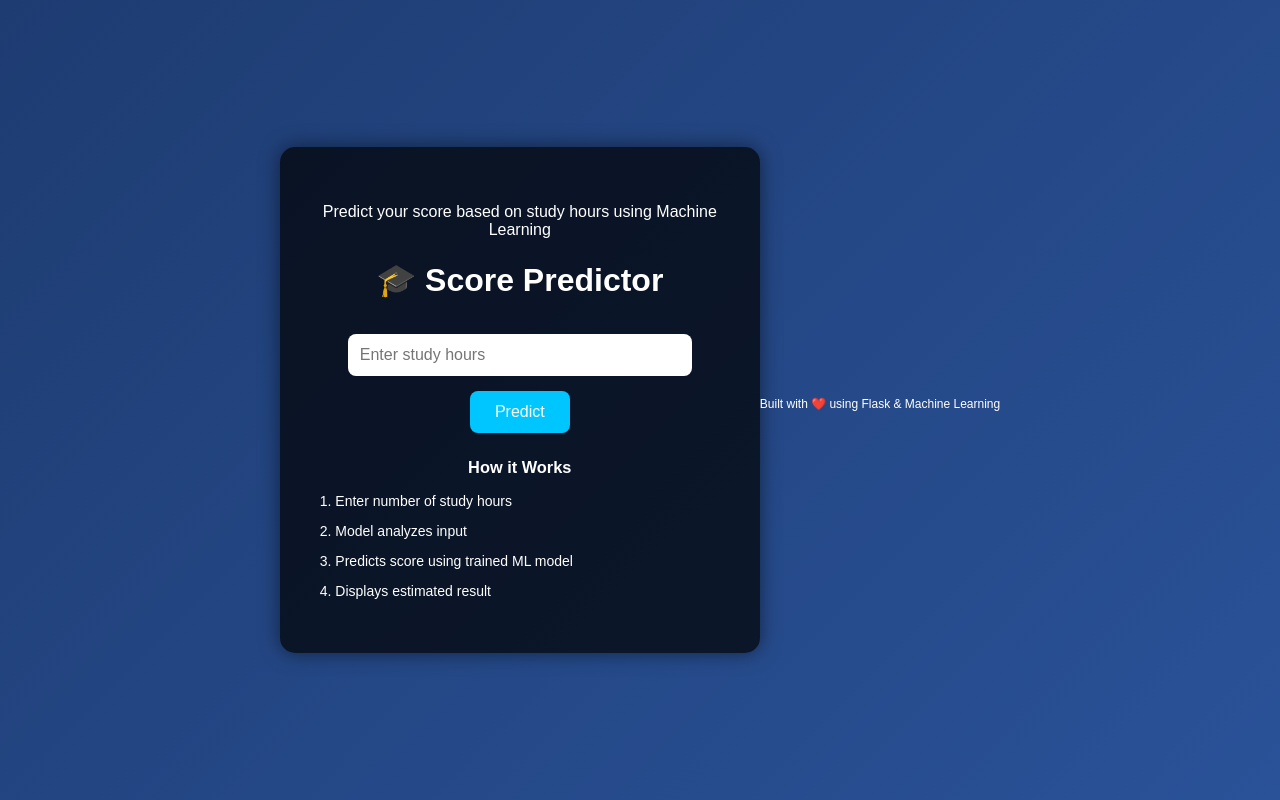
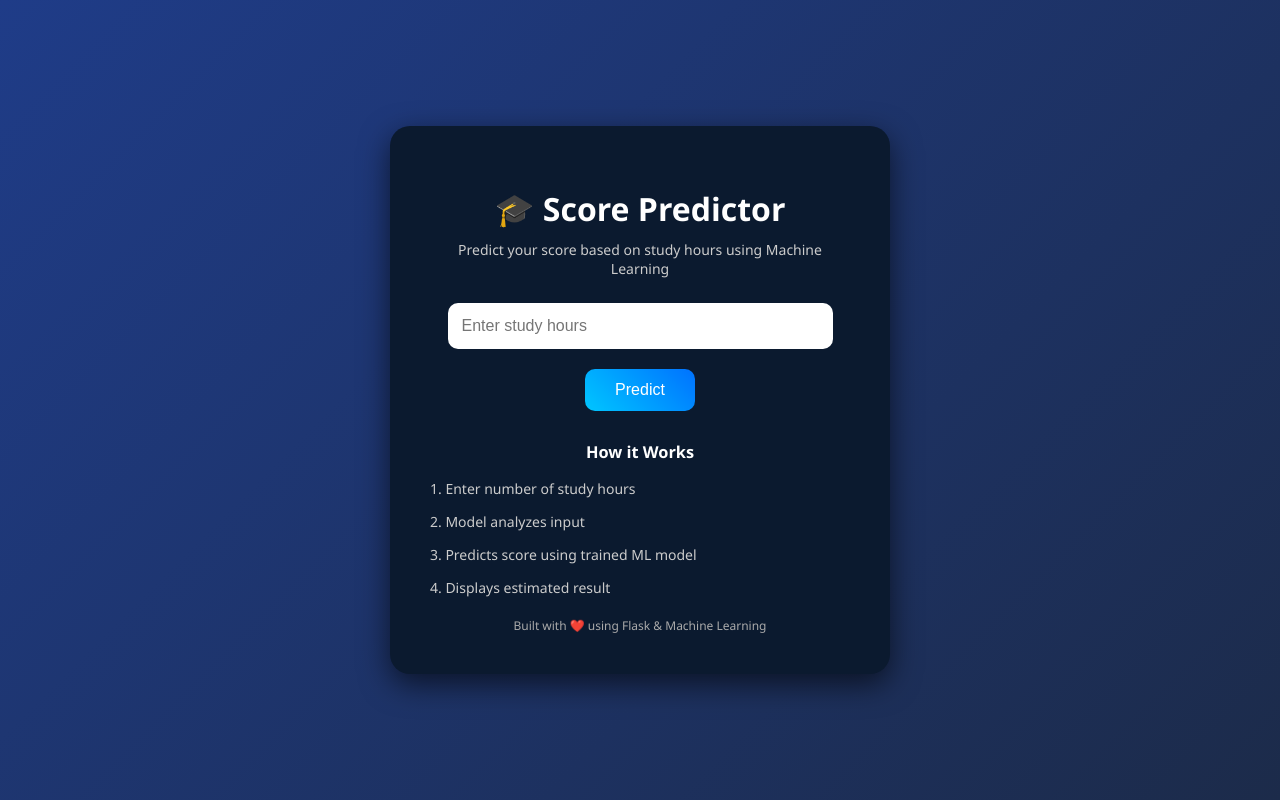
Before and after one commit to SaitejaGoshika/student-score-predictor, a Flask app: page / in a window 1280 px wide. Run offline with Flask 3, Linux system fonts and the light colour scheme; parts of the project's set-up code (start-up, migrations or seed data) failed here and were passed over.

Commit message:
UI upgrade

```diff
--- a/templates/index.html
+++ b/templates/index.html
@@ -6,9 +6,8 @@
     <style>
         body {
             margin: 0;
-            padding: 0;
-            font-family: Arial, sans-serif;
-            background: linear-gradient(135deg, #1e3c72, #2a5298);
+            font-family: 'Segoe UI', sans-serif;
+            background: linear-gradient(135deg, #1f3c88, #1c2b4a);
             height: 100vh;
             display: flex;
             justify-content: center;
@@ -17,55 +16,72 @@
         }
 
         .container {
-            background: rgba(0, 0, 0, 0.7);
+            background: #0b1a2f;
             padding: 40px;
-            border-radius: 15px;
+            border-radius: 20px;
+            width: 420px;
             text-align: center;
-            width: 400px;
-            box-shadow: 0px 0px 20px rgba(0,0,0,0.5);
+            box-shadow: 0px 10px 30px rgba(0,0,0,0.6);
         }
 
         h1 {
-            margin-bottom: 20px;
+            margin-bottom: 10px;
+        }
+
+        .subtitle {
+            font-size: 14px;
+            color: #ccc;
+            margin-bottom: 25px;
         }
 
         input {
-            width: 80%;
-            padding: 12px;
-            border-radius: 8px;
+            width: 85%;
+            padding: 14px;
+            border-radius: 10px;
             border: none;
-            margin: 15px 0;
             font-size: 16px;
+            margin-bottom: 20px;
+            outline: none;
         }
 
         button {
-            padding: 12px 25px;
+            padding: 12px 30px;
+            border-radius: 10px;
             border: none;
-            border-radius: 8px;
-            background-color: #00c6ff;
+            background: linear-gradient(45deg, #00c6ff, #0072ff);
             color: white;
             font-size: 16px;
             cursor: pointer;
+            transition: 0.3s;
         }
 
         button:hover {
-            background-color: #0072ff;
+            transform: scale(1.05);
         }
 
         .result {
-            margin-top: 15px;
-            font-size: 20px;
-            color: #00ffcc;
+            margin-top: 25px;
+            font-size: 22px;
+            color: #00ffd5;
+            font-weight: bold;
         }
 
         .info {
-            margin-top: 25px;
+            margin-top: 30px;
             text-align: left;
             font-size: 14px;
+            color: #ccc;
         }
 
         .info h3 {
             text-align: center;
+            color: white;
+        }
+
+        .footer {
+            margin-top: 20px;
+            font-size: 12px;
+            color: #aaa;
         }
     </style>
 </head>
@@ -73,8 +89,11 @@
 <body>
 
 <div class="container">
-    <p>Predict your score based on study hours using Machine Learning</p>
+
     <h1>🎓 Score Predictor</h1>
+    <div class="subtitle">
+        Predict your score based on study hours using Machine Learning
+    </div>
 
     <form action="/predict" method="post">
         <input type="number" min="0" step="0.1" name="hours" placeholder="Enter study hours" required>
@@ -84,7 +103,7 @@
 
     {% if prediction_text %}
         <div class="result">
-           <h2>📊 {{ prediction_text }}</h2>
+            📊 {{ prediction_text }}
         </div>
     {% endif %}
 
@@ -96,9 +115,11 @@
         <p>4. Displays estimated result</p>
     </div>
 
+    <div class="footer">
+        Built with ❤️ using Flask & Machine Learning
+    </div>
+
 </div>
-<p style="margin-top:20px; font-size:12px;">
-Built with ❤️ using Flask & Machine Learning
-</p>
+
 </body>
 </html>
```
